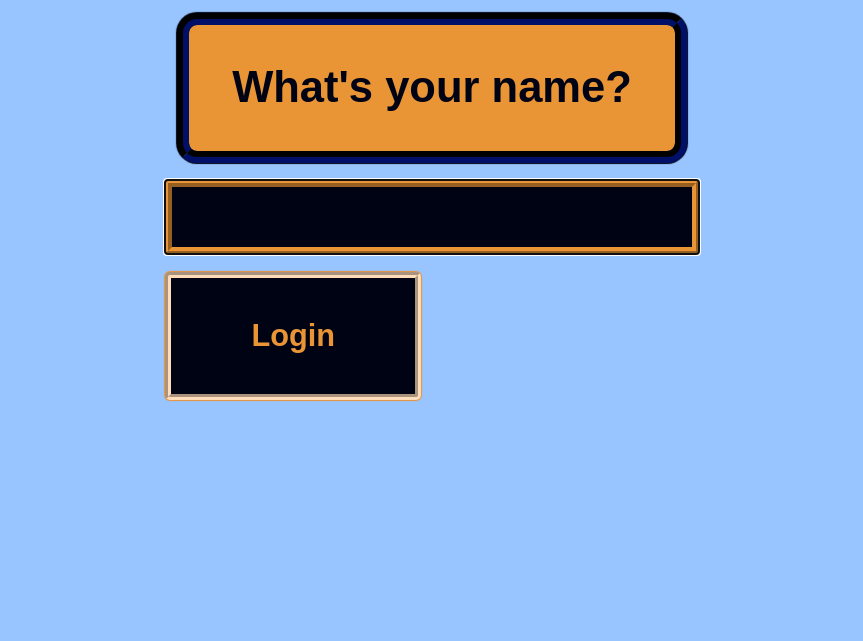
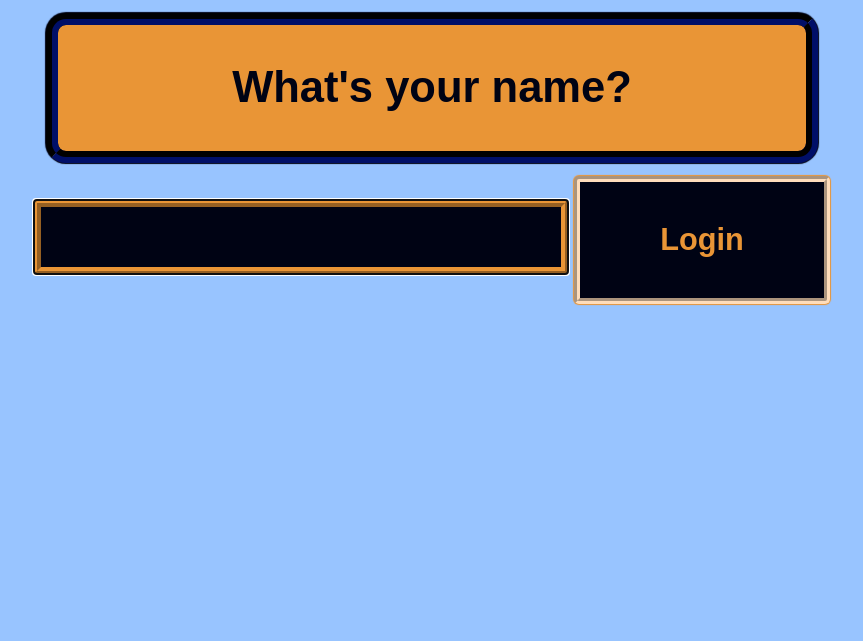
Before and after one commit to teraspora/arith, a Flask app: page / in a window 1280 px wide. Shown: the top 641 px of the page, without its empty margins (208-1071 px from the left). After the commit the page ends 306 px from the top, so only its background shows below. Run offline with Flask 2, Linux system fonts and the light colour scheme.

Commit message:
Removed superfluous containers

```diff
--- a/templates/index.html
+++ b/templates/index.html
@@ -13,11 +13,7 @@
      <header>
      	What's your name?
      </header>
-     <p>
-     	<input class="name" autofocus type = "text" name = "uname"/>
- 	 </p>
-     <p>
-     	<input class="btn btn-login" type = "submit" value = "Login"/>
- 	 </p>
-   </form>
+     <input class="name" autofocus type = "text" name = "uname"/>
+ 	 <input class="btn btn-login" type = "submit" value = "Login"/>
+ 	 </form>
 {% endblock %}
```
